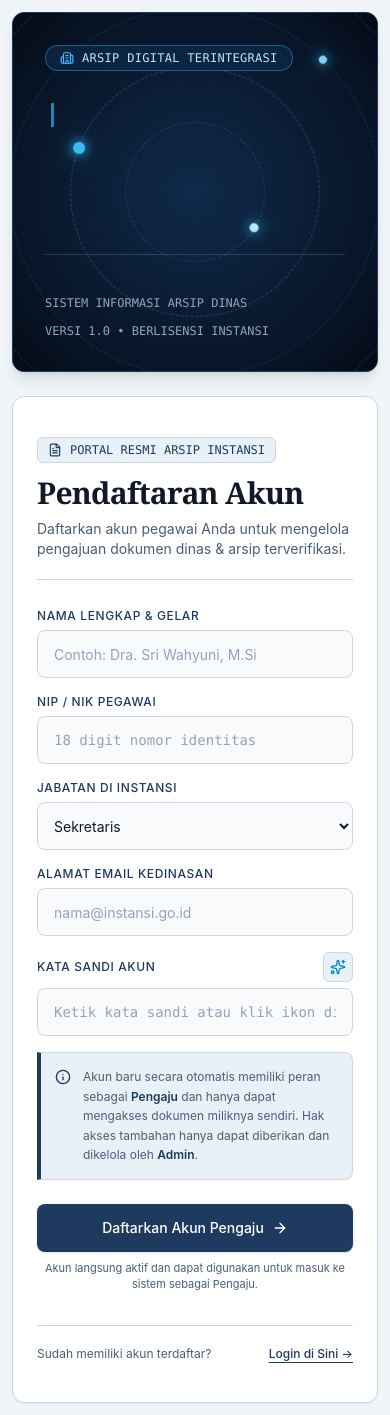
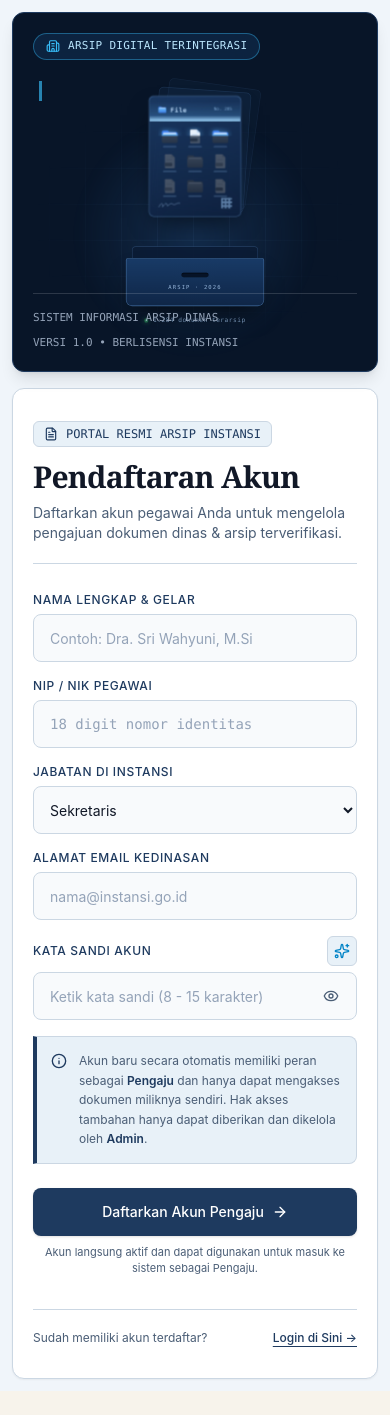
Before and after one commit to Hocaabinn/Archiva, a Next.js app: page /register in a window 390 px wide. After the commit the page ends 1391 px from the top, so only its background shows below. Built offline with nearby package versions, Linux system fonts and the light colour scheme.

Commit message:
autentikasi/register: integrasi latar ArchiveAnimation dan representasi kode hashing pada form registrasi

```diff
--- a/src/components/auth/register-form.tsx
+++ b/src/components/auth/register-form.tsx
@@ -4,12 +4,27 @@ import { useState, useEffect } from 'react'
 import { useRouter } from 'next/navigation'
 import Link from 'next/link'
 import { createClient } from '@/lib/supabase/client'
-import { FileText, ShieldAlert, ArrowRight, Loader2, CheckCircle2, Info, Building2, KeyRound, Sparkles } from 'lucide-react'
+import { FileText, ShieldAlert, ArrowRight, Loader2, CheckCircle2, Info, Building2, Sparkles, Eye, EyeOff } from 'lucide-react'
+import ArchiveAnimation from '@/app/ArchiveAnimation'
+
+// Representasi hashing acak (angka & simbol unik) dengan panjang pas 1:1 (8 - 15 digit)
+function getScrambledHash(pass: string): string {
+  if (!pass) return ''
+  const symbols = ['#', '$', '%', '&', '*', '!', '@', '^', '9', '7', '3', '4', '8', '2', '5', 'x', 'z', 'k', 'q']
+  let res = ''
+  for (let i = 0; i < pass.length; i++) {
+    const code = pass.charCodeAt(i)
+    const idx = (code * 31 + i * 17 + 7) % symbols.length
+    res += symbols[idx]
+  }
+  return res
+}
 
 export default function RegisterForm() {
   const router = useRouter()
   const [email, setEmail] = useState('')
   const [password, setPassword] = useState('')
+  const [showPassword, setShowPassword] = useState(false)
   const [namaLengkap, setNamaLengkap] = useState('')
   const [nipNik, setNipNik] = useState('')
   const [jabatan, setJabatan] = useState('Sekretaris')
@@ -28,12 +43,16 @@ export default function RegisterForm() {
     ]
     const lambangKhusus = ['@', '#', '$', '%', '!', '&', '*']
 
-    const kata1 = kataBakuKBBI[Math.floor(Math.random() * kataBakuKBBI.length)]
-    const kata2 = kataBakuKBBI[Math.floor(Math.random() * kataBakuKBBI.length)]
+    const kata = kataBakuKBBI[Math.floor(Math.random() * kataBakuKBBI.length)]
     const lambang = lambangKhusus[Math.floor(Math.random() * lambangKhusus.length)]
     const angka = Math.floor(100 + Math.random() * 900) // 3 digit angka
 
-    const sandiKukuh = `${kata1}${lambang}${kata2}${angka}`
+    // Pastikan panjang sandi antara 8 - 15 karakter
+    let sandiKukuh = `${kata}${lambang}${angka}`
+    if (sandiKukuh.length < 8) {
+      sandiKukuh += '9'
+    }
+    sandiKukuh = sandiKukuh.slice(0, 15)
     setPassword(sandiKukuh)
     setCopiedNotification(true)
     setTimeout(() => setCopiedNotification(false), 2500)
@@ -152,11 +171,11 @@ export default function RegisterForm() {
   }
 
   return (
-    <section className="min-h-screen bg-[#F0F5FA] p-3 text-[#1A232E] antialiased">
-      <div className="grid min-h-[calc(100vh-1.5rem)] gap-6 lg:grid-cols-[1.1fr_0.9fr]">
+    <section className="min-h-screen bg-[#F0F5FA] p-3 sm:p-4 md:p-6 text-[#1A232E] antialiased">
+      <div className="grid min-h-[calc(100vh-1.5rem)] gap-4 sm:gap-6 lg:grid-cols-[1.1fr_0.9fr]">
 
         {/* Kolom Kiri: Formulir Register Berarsitektur Split Panel (Mobile: order-2, Desktop: order-1) */}
-        <div className="order-2 lg:order-1 flex items-center rounded-xl border border-[#CBD7E3] bg-white px-6 py-10 sm:px-10 lg:px-12 lg:py-14 shadow-xs">
+        <div className="order-2 lg:order-1 flex items-center rounded-xl border border-[#CBD7E3] bg-white px-5 py-8 sm:px-10 lg:px-12 lg:py-14 shadow-xs">
           <div className="mx-auto w-full max-w-[560px]">
 
             {/* Header Form */}
@@ -283,8 +302,6 @@ export default function RegisterForm() {
                   <button
                     type="button"
                     onClick={handleGenerateStrongPassword}
-                    title="Hasilkan Saran Kata Sandi Kukuh (KBBI)"
-                    aria-label="Hasilkan Saran Kata Sandi Kukuh"
                     className="p-1.5 text-[#1E3A5F] hover:text-[#0F2038] bg-[#E8F1F8] hover:bg-[#D9E8F5] rounded-md border border-[#CBD7E3] transition-all cursor-pointer"
                   >
                     <Sparkles className="w-4 h-4 text-[#0284C7]" />
@@ -293,14 +310,38 @@ export default function RegisterForm() {
                 <div className="relative">
                   <input
                     id="password"
-                    type="text"
+                    type={showPassword ? 'text' : 'password'}
                     required
-                    minLength={6}
-                    value={password}
-                    onChange={(e) => setPassword(e.target.value)}
-                    placeholder="Ketik kata sandi atau klik ikon di atas"
-                    className="w-full h-12 px-4 text-sm font-mono bg-[#F8FAFC] border border-[#CBD7E3] rounded-lg focus:outline-none focus:border-[#1E3A5F] focus:ring-1 focus:ring-[#1E3A5F] text-[#111827] placeholder-[#94A3B8] transition-all"
+                    minLength={8}
+                    maxLength={15}
+                    value={showPassword ? getScrambledHash(password) : password}
+                    onChange={(e) => {
+                      if (!showPassword) setPassword(e.target.value.slice(0, 15))
+                    }}
+                    onClick={() => {
+                      if (showPassword) setShowPassword(false)
+                    }}
+                    placeholder="Ketik kata sandi (8 - 15 karakter)"
+                    className={`w-full h-12 pl-4 pr-11 text-sm bg-[#F8FAFC] border border-[#CBD7E3] rounded-lg focus:outline-none focus:border-[#1E3A5F] focus:ring-1 focus:ring-[#1E3A5F] transition-all ${
+                      showPassword
+                        ? 'font-mono text-sm text-[#0284C7] bg-[#F0F7FF] select-all tracking-widest cursor-pointer'
+                        : 'text-[#111827] placeholder-[#94A3B8]'
+                    }`}
+                    title={showPassword ? 'Klik kolom untuk kembali mengedit kata sandi' : undefined}
                   />
+                  <button
+                    type="button"
+                    onClick={() => setShowPassword((prev) => !prev)}
+                    className="absolute right-3.5 top-1/2 -translate-y-1/2 text-[#4B5E76] hover:text-[#1E3A5F] p-1 transition-colors cursor-pointer"
+                    aria-label={showPassword ? 'Kembali ke mode sembunyi' : 'Lihat representasi hashing angka & simbol unik'}
+                    title={showPassword ? 'Kembali ke mode sembunyi' : 'Lihat representasi hashing angka & simbol unik'}
+                  >
+                    {showPassword ? (
+                      <EyeOff className="w-4 h-4 text-[#0284C7]" />
+                    ) : (
+                      <Eye className="w-4 h-4" />
+                    )}
+                  </button>
                 </div>
 
                 {copiedNotification && (
@@ -356,25 +397,18 @@ export default function RegisterForm() {
         </div>
 
         {/* Kolom Kanan: Panel Kartu Brand / Identitas Arsip Instansi (Mobile: order-1 di atas, Desktop: order-2 di kanan) */}
-        <div className="order-1 lg:order-2 relative flex flex-col justify-between overflow-hidden rounded-xl bg-[#081528] p-8 text-white sm:p-12 border border-[#1E3A5F] shadow-lg min-h-[360px] lg:min-h-0">
-          {/* Background Celestial Orrery (Hanya Orbit Bulat & Planet) */}
-          <div className="hero-orrery-container pointer-events-none">
-            <div className="orrery-field">
-              <div className="orbit orbit-1"><div className="planet" /></div>
-              <div className="orbit orbit-2"><div className="planet" /></div>
-              <div className="orbit orbit-3"><div className="planet" /></div>
-              <div className="orbit orbit-4"><div className="planet" /></div>
-            </div>
-          </div>
+        <div className="order-1 lg:order-2 relative flex flex-col justify-between overflow-hidden rounded-xl bg-[#081528] p-5 sm:p-8 lg:p-12 text-white border border-[#1E3A5F] shadow-lg min-h-[360px] sm:min-h-[440px] lg:min-h-0">
+          {/* Background Animasi Arsip Dokumen Interaktif */}
+          <ArchiveAnimation />
 
-          <div className="relative z-10 space-y-6">
-            <div className="inline-flex items-center gap-2 rounded-full border border-[#38BDF8]/40 bg-[#0F2A4A]/70 px-3.5 py-1 text-xs font-mono tracking-wide text-[#BAE6FD] backdrop-blur-md">
+          <div className="relative z-10 space-y-4 sm:space-y-6">
+            <div className="inline-flex items-center gap-2 rounded-full border border-[#38BDF8]/40 bg-[#0F2A4A]/70 px-3 py-1 sm:px-3.5 text-[11px] sm:text-xs font-mono tracking-wide text-[#BAE6FD] backdrop-blur-md">
               <Building2 className="w-3.5 h-3.5 text-[#38BDF8]" />
               ARSIP DIGITAL TERINTEGRASI
             </div>
 
-            <div className="min-h-[110px] sm:min-h-[120px]">
-              <h2 className="text-2xl sm:text-3xl lg:text-[34px] font-serif font-bold tracking-tight leading-snug">
+            <div className="min-h-[75px] sm:min-h-[100px] lg:min-h-[120px]">
+              <h2 className="text-xl sm:text-2xl md:text-3xl lg:text-[34px] font-serif font-bold tracking-tight leading-snug">
                 <span className="text-white">{typedPart1}</span>
                 <span className="text-[#38BDF8]">{typedPart2}</span>
                 <span className="inline-block w-[3px] h-[1em] bg-[#38BDF8] ml-1.5 align-middle animate-pulse" />
@@ -382,7 +416,7 @@ export default function RegisterForm() {
             </div>
           </div>
 
-          <div className="relative z-10 pt-10 border-t border-white/15 flex flex-col sm:flex-row sm:items-center justify-between gap-3 text-xs text-[#94A3B8] font-mono">
+          <div className="relative z-10 pt-4 border-t border-white/15 flex flex-col sm:flex-row sm:items-center justify-between gap-2 sm:gap-3 text-[11px] sm:text-xs text-[#94A3B8] font-mono">
             <span>SISTEM INFORMASI ARSIP DINAS</span>
             <span>VERSI 1.0 • BERLISENSI INSTANSI</span>
           </div>
```
